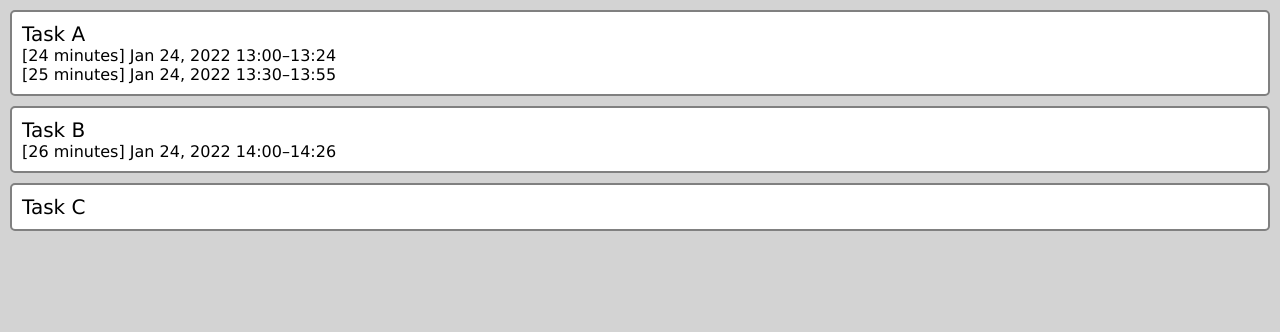
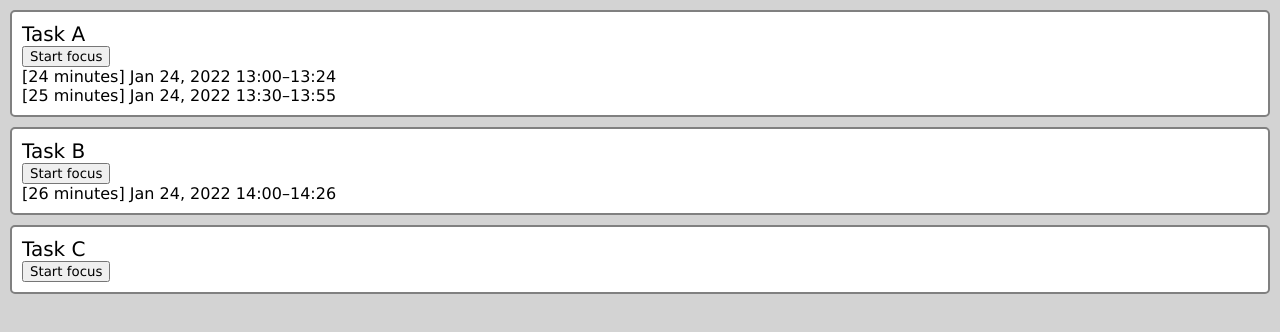
Before and after one commit to anoop901/time-tracker, an Angular app: page / in a window 1280 px wide. Shown: the top 332 px of the page. Built offline with nearby package versions, Linux system fonts and the light colour scheme.

Commit message:
create "Start focus" button

```diff
--- a/src/app/app.component.html
+++ b/src/app/app.component.html
@@ -1,5 +1,6 @@
 <div class="task" *ngFor="let task of tasks">
   <div class="task-name">{{ task.name }}</div>
+  <button>Start focus</button>
   <div *ngFor="let focus of focusesForTask(task.id)">
     [{{ focusDurationFormatted(focus) }}]
     {{ focus.start | date: "mediumDate" }}
```
